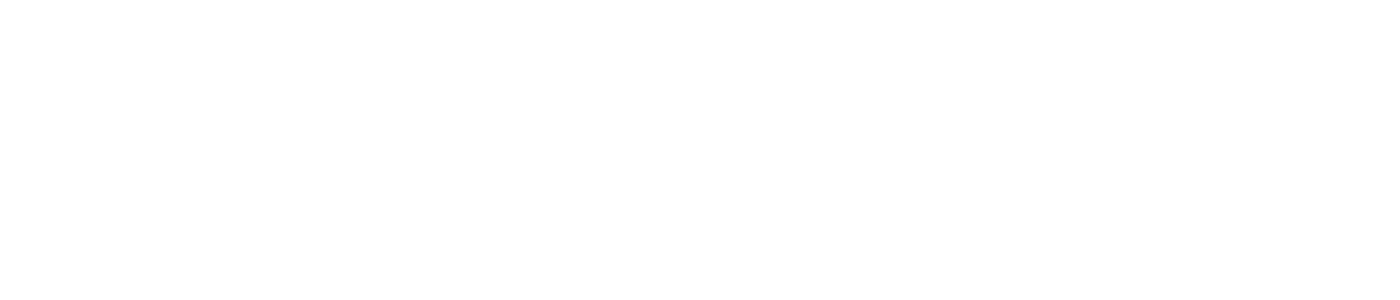
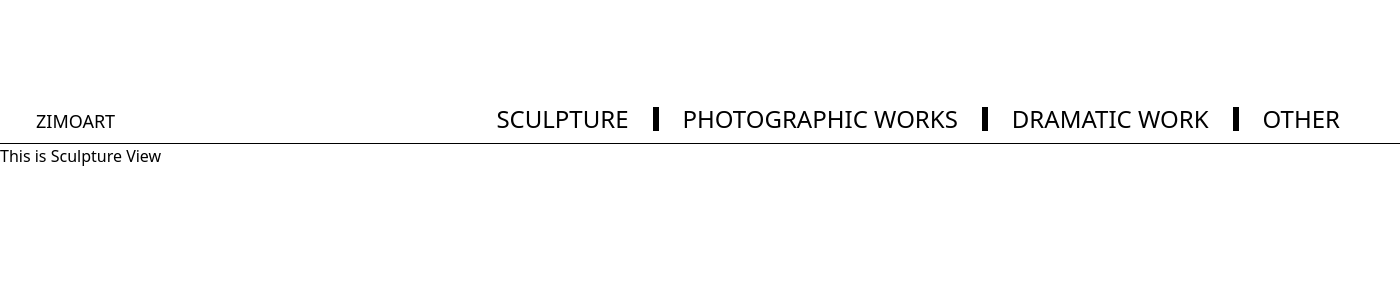
Before and after one commit to ZimoArts/zimoarts.github.io, a Vue app: page /sculpture in a window 1280 px wide. Before the commit this address had no page. Shown: the top 300 px of the page, 1400 px wide, since content can reach past the window. Built offline with nearby package versions, Linux system fonts and the light colour scheme.

Commit message:
add sculpture view

```diff
--- a/src/router/index.js
+++ b/src/router/index.js
@@ -1,5 +1,6 @@
 import { createRouter, createWebHistory } from 'vue-router'
 import HomeView from '../views/HomeView.vue'
+import SculptureView from '../views/SculptureView.vue'
 
 const router = createRouter({
     history: createWebHistory(import.meta.env.BASE_URL),
@@ -8,6 +9,11 @@
             path: '/',
             name: 'home',
             component: HomeView
+        },
+        {
+            path: '/sculpture',
+            name: 'sculpture',
+            component: SculptureView
         }
     ]
 })
--- /dev/null
+++ b/src/views/SculptureView.vue
@@ -0,0 +1,11 @@
+<template>
+    <div class="w-full">
+        <Header />
+        This is Sculpture View
+
+    </div>
+</template>
+
+<script setup>
+import Header from '../components/Header.vue'
+</script>
```
Lines whose indentation alone changed are shown as unchanged.
